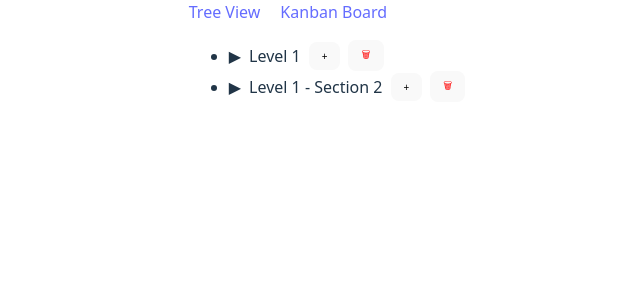
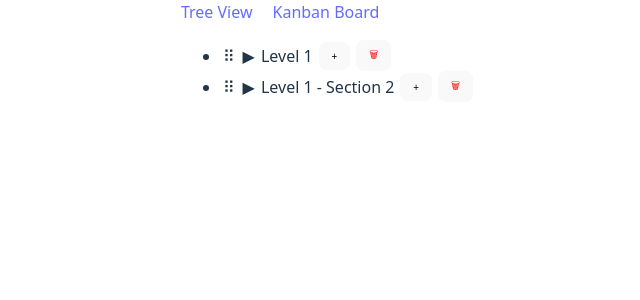
Before and after one commit to Sirjanpreetkaur/EZ-LAB, a React (Vite) app in the folder tree-kanban/: page /tree in a window 1280 px wide. Shown: the top 300 px of the page, without its empty margins (313-953 px from the left). Built offline with nearby package versions, Linux system fonts and the light colour scheme.

Commit message:
drag and drop implemented

```diff
--- a/tree-kanban/src/components/Tree/TreeNode.tsx
+++ b/tree-kanban/src/components/Tree/TreeNode.tsx
@@ -1,4 +1,10 @@
 import { useState } from "react";
+import { useSortable } from "@dnd-kit/sortable";
+import { CSS } from "@dnd-kit/utilities";
+import {
+  SortableContext,
+  verticalListSortingStrategy
+} from "@dnd-kit/sortable";
 
 const TreeNode = ({
   node,
@@ -10,6 +16,14 @@ const TreeNode = ({
   loadChildren,
   loading
 }) => {
+  const { attributes, listeners, setNodeRef, transform, transition } =
+    useSortable({ id: node.id });
+
+  const style = {
+    transform: CSS.Transform.toString(transform),
+    transition
+  };
+
   const [showInput, setShowInput] = useState(false);
   const [value, setValue] = useState("");
 
@@ -31,8 +45,8 @@ const TreeNode = ({
   const handleAdd = () => {
     if (!value.trim()) return;
     addNode(node.id, value);
+    setValue("");
     setShowInput(false);
-    setValue("");
   };
 
   const handleEdit = () => {
@@ -42,8 +56,17 @@ const TreeNode = ({
   };
 
   return (
-    <li>
-      <div style={{ display: "flex", gap: "8px", alignItems: "center" }}>
+    <li ref={setNodeRef} style={style}>
+      <div style={{ display: "flex", gap: "6px", alignItems: "center" }}>
+
+        <span
+          {...listeners}
+          {...attributes}
+          style={{ cursor: "grab", userSelect: "none", padding: "2px" }}
+        >
+          ⠿
+        </span>
+
         {notLoaded ? (
           <span onClick={toggleExpand} style={{ cursor: "pointer" }}>▶</span>
         ) : hasLoadedChildren ? (
@@ -55,7 +78,10 @@ const TreeNode = ({
         )}
 
         {!editing ? (
-          <span onDoubleClick={() => setEditing(true)} style={{ cursor: "pointer" }}>
+          <span
+            onDoubleClick={() => setEditing(true)}
+            style={{ cursor: "pointer" }}
+          >
             {node.label}
           </span>
         ) : (
@@ -72,16 +98,22 @@ const TreeNode = ({
         )}
 
         <button onClick={() => setShowInput(true)} style={{ fontSize: "10px" }}>+</button>
-        <button onClick={() => deleteNode(node.id)} style={{ fontSize: "10px", color: "red" }}>🗑</button>
+
+        <button
+          onClick={() => deleteNode(node.id)}
+          style={{ fontSize: "10px", color: "red" }}
+        >
+          🗑
+        </button>
       </div>
 
       {showInput && (
         <div style={{ marginLeft: "20px" }}>
           <input
             value={value}
+            autoFocus
             onChange={(e) => setValue(e.target.value)}
             onKeyDown={(e) => e.key === "Enter" && handleAdd()}
-            autoFocus
           />
           <button onClick={handleAdd}>Add</button>
           <button onClick={() => setShowInput(false)}>Cancel</button>
@@ -89,10 +121,16 @@ const TreeNode = ({
       )}
 
       {loading[node.id] && (
-        <div style={{ marginLeft: "20px", color: "gray" }}>Loading...</div>
+        <div style={{ marginLeft: "20px", color: "gray" }}>
+          Loading...
+        </div>
       )}
 
-      {hasLoadedChildren && expanded[node.id] && node.children.length > 0 && (
+      {hasLoadedChildren && expanded[node.id] && (
+        <SortableContext
+          items={node.children.map((c) => c.id)}
+          strategy={verticalListSortingStrategy}
+        >
           <ul style={{ marginLeft: "20px" }}>
             {node.children.map((child) => (
               <TreeNode
@@ -108,13 +146,7 @@ const TreeNode = ({
               />
             ))}
           </ul>
-      )}
-
-      {hasLoadedChildren &&
-        expanded[node.id] &&
-        node.children.length === 0 &&
-        !loading[node.id] && (
-          <div style={{ marginLeft: "20px", color: "gray" }}>No children</div>
+        </SortableContext>
       )}
     </li>
   );
--- a/tree-kanban/src/components/Tree/TreeView.tsx
+++ b/tree-kanban/src/components/Tree/TreeView.tsx
@@ -1,6 +1,17 @@
 import { useState } from "react";
 import { initialTree } from "../../mock/treeData";
 import TreeNode from "./TreeNode";
+
+import {
+  DndContext,
+  closestCenter
+} from "@dnd-kit/core";
+
+import {
+  SortableContext,
+  verticalListSortingStrategy,
+  arrayMove
+} from "@dnd-kit/sortable";
 
 const TreeView = () => {
   const [tree, setTree] = useState(initialTree);
@@ -8,7 +19,7 @@ const TreeView = () => {
   const [loading, setLoading] = useState({});
 
   const loadChildren = (nodeId) => {
-    setLoading((prev) => ({ ...prev, [nodeId]: true }));
+    setLoading((p) => ({ ...p, [nodeId]: true }));
 
     setTimeout(() => {
       const update = (items) =>
@@ -29,8 +40,8 @@ const TreeView = () => {
         });
 
       setTree(update(tree));
-      setLoading((prev) => ({ ...prev, [nodeId]: false }));
-    }, 500);
+      setLoading((p) => ({ ...p, [nodeId]: false }));
+    }, 600);
   };
 
   const addNode = (parentId, label) => {
@@ -41,28 +52,28 @@ const TreeView = () => {
     };
 
     const update = (items) =>
-      items.map((item) => {
-        if (item.id === parentId) {
-          const children = Array.isArray(item.children)
-            ? [...item.children, newNode]
+      items.map((i) => {
+        if (i.id === parentId) {
+          const children = Array.isArray(i.children)
+            ? [...i.children, newNode]
             : [newNode];
 
-          return { ...item, children };
+          return { ...i, children };
         }
 
-        if (Array.isArray(item.children)) {
-          return { ...item, children: update(item.children) };
+        if (Array.isArray(i.children)) {
+          return { ...i, children: update(i.children) };
         }
 
-        return item;
+        return i;
       });
 
     setTree(update(tree));
-    setExpanded((prev) => ({ ...prev, [parentId]: true }));
+    setExpanded((p) => ({ ...p, [parentId]: true }));
   };
 
   const deleteNode = (nodeId) => {
-    if (!window.confirm("Are you sure?")) return;
+    if (!window.confirm("Delete this node?")) return;
 
     const remove = (items) =>
       items
@@ -91,7 +102,36 @@ const TreeView = () => {
     setTree(update(tree));
   };
 
+const handleDragEnd = (event) => {
+  const { active, over } = event;
+  if (!over || active.id === over.id) return;
+
+  const reorder = (items) => {
+    const ids = items.map((item) => item.id);
+
+    if (ids.includes(active.id) && ids.includes(over.id)) {
+      const oldIndex = ids.indexOf(active.id);
+      const newIndex = ids.indexOf(over.id);
+      return arrayMove(items, oldIndex, newIndex);
+    }
+
+    return items.map((item) => {
+      if (Array.isArray(item.children)) {
+        return { ...item, children: reorder(item.children) };
+      }
+      return item;
+    });
+  };
+
+  setTree((prev) => reorder(prev));
+};
+
   return (
+    <DndContext collisionDetection={closestCenter} onDragEnd={handleDragEnd}>
+      <SortableContext
+        items={tree.map((n) => n.id)}
+        strategy={verticalListSortingStrategy}
+      >
         <ul>
           {tree.map((node) => (
             <TreeNode
@@ -107,6 +147,8 @@ const TreeView = () => {
             />
           ))}
         </ul>
+      </SortableContext>
+    </DndContext>
   );
 };
 
```
Lines whose indentation alone changed are shown as unchanged.
